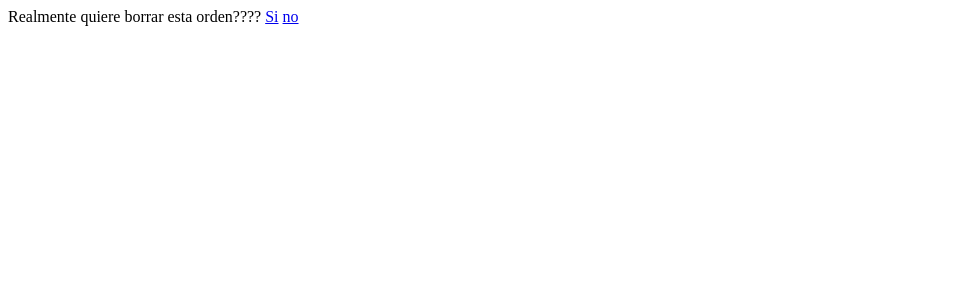
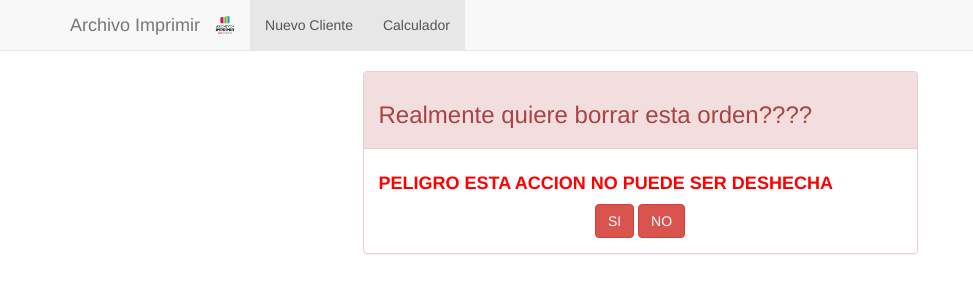
Before and after one commit to Alialmandoz/ArchivoImprimirWebApp, a Django app: page /orden/1/edit/alerta/ in a window 1280 px wide. Shown: the top 300 px of the page, without its empty margins (0-973 px from the left). Run offline with Django 3.2, Linux system fonts and the light colour scheme; tables that the repository leaves empty hold one stand-in row (values such as "Sample post"); some libraries are stand-ins or nearby versions.

Commit message:
some front end cleaning...

```diff
--- a/cliente/management/commands/populate_db.py
+++ b/cliente/management/commands/populate_db.py
@@ -17,7 +17,7 @@ class Command(BaseCommand):
 
         load a num_clientes numbrer of Clientes instances in to the database
 
-        the data in collected from a xlsx file in the pdf static folder through
+        the data is collected from a xlsx file in the pdf static folder through
         openpyxl library.
 
         """
--- a/cliente/templates/cliente/alerta_borrar_orden.html
+++ b/cliente/templates/cliente/alerta_borrar_orden.html
@@ -1,13 +1,28 @@
-<!DOCTYPE html>
-<html>
-<head lang="en">
-    <meta charset="UTF-8">
-    <title>Atencion</title>
-</head>
-<body>
-Realmente quiere borrar esta orden????
+{% extends 'layouts/base.html' %}
+{% block title %}
+    {{ block.super }} - Detalle Orden
+{% endblock %}
+{% block content %}
+    <div class="section">
+        <div class="container">
+            <div class="row">
+                <div class="col-md-3"></div>
+                <div class="col-md-6 text">
+                    <div class="panel panel-danger">
+                        <div class="panel-heading">
+                            <h3 class="panel-title"><h3>Realmente quiere borrar esta orden????</h3>
+                        </div>
+                        <div class="panel-body">
+                                <h4 style= "color: red "  ><b>PELIGRO ESTA ACCION NO PUEDE SER DESHECHA</b></h4>
+                                <div class="text-center">
+                                    <a class="btn btn-danger text-center" href="{% url 'borrarOrden' orden.pk %}">SI</a>
+                                    <a class="btn btn-danger text-center" href="{% url 'index' %}">NO</a>
+                                </div>
+                        </div>
 
-    <a href="{% url 'borrarOrden' orden.pk %}">Si</a>
-    <a href="{% url 'index' %}">no</a>
-</body>
-</html>
+                    </div>
+                </div>
+            </div>
+        </div>
+    </div>
+{% endblock %}
--- a/cliente/templates/cliente/detalleCliente.html
+++ b/cliente/templates/cliente/detalleCliente.html
@@ -24,7 +24,7 @@
                             <br>
 
                             <a class="btn btn-primary btn-sm"
-                               href="{% url 'editarCliente' slug=cliente.slug %}">Editar</a
+                               href="{% url 'editarCliente' slug=cliente.slug %}">Editar</a>
                         </div>
                     </div>
                 </div>
--- a/cliente/templates/cliente/editarCliente.html
+++ b/cliente/templates/cliente/editarCliente.html
@@ -11,7 +11,7 @@
                     <div class="col-md-4">
                         <div class="panel panel-danger">
                             <div class="panel-heading">
-                                Editando a  "{{ cliente.nombre }}"
+                                 <b style="color: #ffff00"> Editando a  "{{ cliente.nombre|title }}"</b>
                             </div>
                             <div class="panel-body">
                                     <form role="form" method="post" class="text-center">
--- a/cliente/templates/cliente/editarOrden.html
+++ b/cliente/templates/cliente/editarOrden.html
@@ -11,7 +11,7 @@
                     <div class="col-md-4">
                         <div class="panel panel-danger">
                             <div class="panel-heading">
-                                Editando orden: "{{ orden.pk }}"
+                                <b style="color: #ffff00">Editando orden: "{{ orden.pk|title }}"</b>
                             </div>
                             <div class="panel-body">
                                     <form role="form" method="post" class="text-center">
```
Also changed, not shown: cliente/templates/cliente/alerta_borrar_cliente.html (+27 -12 lines).
